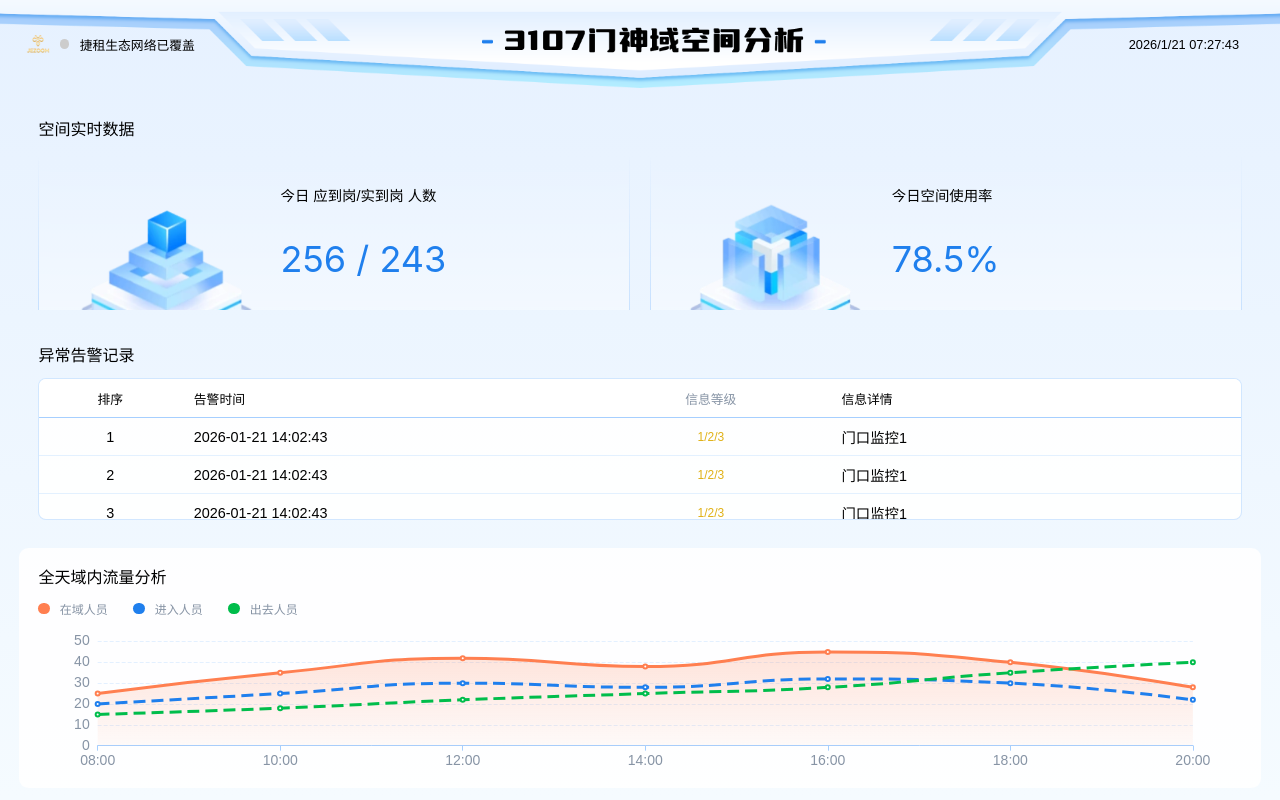
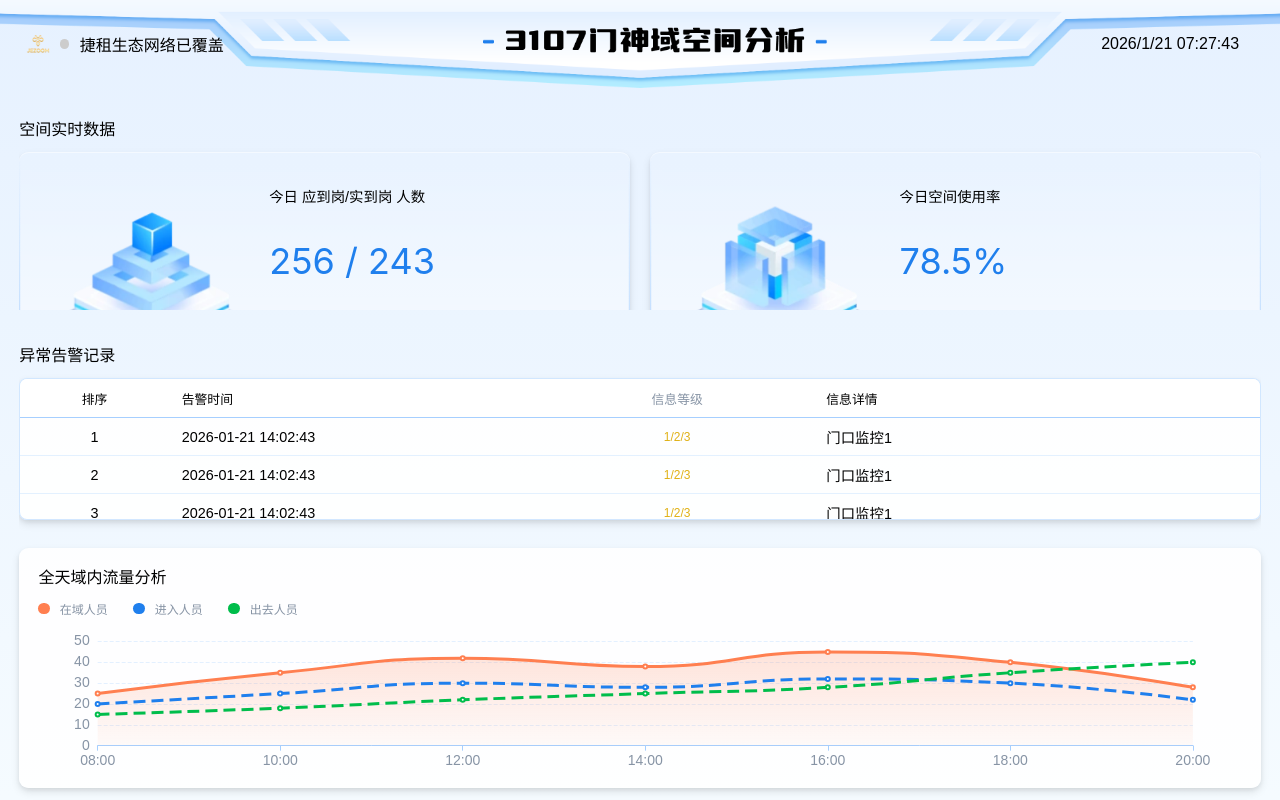
Before and after one commit to bumandpunk/iot-face, a Vue app: page / in a window 1280 px wide. Built offline with nearby package versions, Linux system fonts and the light colour scheme; no server answers.

Commit message:
feat: 样式修改

```diff
--- a/src/App.vue
+++ b/src/App.vue
@@ -453,7 +453,7 @@ onUnmounted(() => {
   display: flex;
   align-items: center;
   gap: 0.8vw;
-  font-size: clamp(12px, 1.6vh, 16px);
+  font-size: clamp(16px, 1.8vh, 18px);
   color: #000000;
   font-weight: 500;
 }
@@ -526,7 +526,7 @@ onUnmounted(() => {
 }
 
 .datetime {
-  font-size: clamp(12px, 1.6vh, 16px);
+  font-size: clamp(16px, 1.6vh, 16px);
   color: #000000;
   font-weight: 500;
   padding: 0.8vh 1.2vw;
@@ -537,12 +537,14 @@ onUnmounted(() => {
 /* 主内容区 - 占据剩余空间 */
 .dashboard-content {
   display: grid;
-  grid-template-columns: 2fr 1fr;
-  gap: 1.5vw;
+  grid-template-columns: 1.8fr 1fr;
+  gap: 2vw;
   flex: 1;
   overflow: hidden;
   min-height: 0;
   padding: 1.5vh 1.5vw;
+  padding-left: 1.5vw;
+  padding-right: 1.5vw;
 }
 
 .section-title {
@@ -558,7 +560,7 @@ onUnmounted(() => {
 /* 统计区域 */
 .stats-section {
   background: transparent;
-  padding: 2vh 1.5vw;
+  padding: 2vh 0;
   border-radius: 0;
   box-shadow: none;
   overflow-y: auto;
@@ -585,6 +587,19 @@ onUnmounted(() => {
   border-radius: 1.2vh;
   border: none;
   overflow: hidden;
+  box-shadow:
+    0 4px 8px rgba(0, 0, 0, 0.1),
+    0 2px 4px rgba(0, 0, 0, 0.06),
+    inset 0 1px 0 rgba(255, 255, 255, 0.5);
+  transition: transform 0.2s ease, box-shadow 0.2s ease;
+}
+
+.stat-card:hover {
+  transform: translateY(-2px);
+  box-shadow:
+    0 8px 16px rgba(0, 0, 0, 0.15),
+    0 4px 8px rgba(0, 0, 0, 0.1),
+    inset 0 1px 0 rgba(255, 255, 255, 0.5);
 }
 
 .stat-card::before {
@@ -706,7 +721,7 @@ onUnmounted(() => {
 /* 异常记录 */
 .alert-section {
   background: transparent;
-  padding: 2vh 1.5vw;
+  padding: 2vh 0;
   border-radius: 0;
   box-shadow: none;
   overflow: hidden;
@@ -724,6 +739,9 @@ onUnmounted(() => {
   display: flex;
   flex-direction: column;
   border: 0.1vh solid rgba(166, 207, 255, 0.5);
+  box-shadow:
+    0 4px 8px rgba(0, 0, 0, 0.1),
+    0 2px 4px rgba(0, 0, 0, 0.06);
 }
 
 .alert-table-header {
@@ -767,24 +785,27 @@ onUnmounted(() => {
 
 .col-index {
   width: 12%;
+  min-width: 60px;
   justify-content: center;
   color: #000000;
   font-weight: 500;
 }
 
 .col-time {
-  width: 35%;
+  width: 30%;
   color: #000000;
   font-weight: 400;
 }
 
 .col-level {
-  width: 20%;
+  width: 22%;
+  min-width: 80px;
   justify-content: center;
+  white-space: nowrap;
 }
 
 .col-detail {
-  width: 35%;
+  width: 36%;
   color: #000000;
   font-weight: 400;
 }
@@ -819,13 +840,15 @@ onUnmounted(() => {
   background: rgba(255, 255, 255, 0.9);
   padding: 2vh 1.5vw;
   border-radius: 1.2vh;
-  box-shadow: none;
+  box-shadow:
+    0 4px 8px rgba(0, 0, 0, 0.1),
+    0 2px 4px rgba(0, 0, 0, 0.06);
   height: 27vh;
   flex-shrink: 0;
   display: flex;
   flex-direction: column;
   overflow: hidden;
-  margin: 0 1.5vw 1.5vh;
+  margin: 0 1.5vw 1.5vh 1.5vw;
 }
 
 .chart-legend {
@@ -1039,7 +1062,7 @@ onUnmounted(() => {
   }
 
   .datetime {
-    font-size: 12px;
+    font-size: 16px;
   }
 
   .stats-grid {
```
